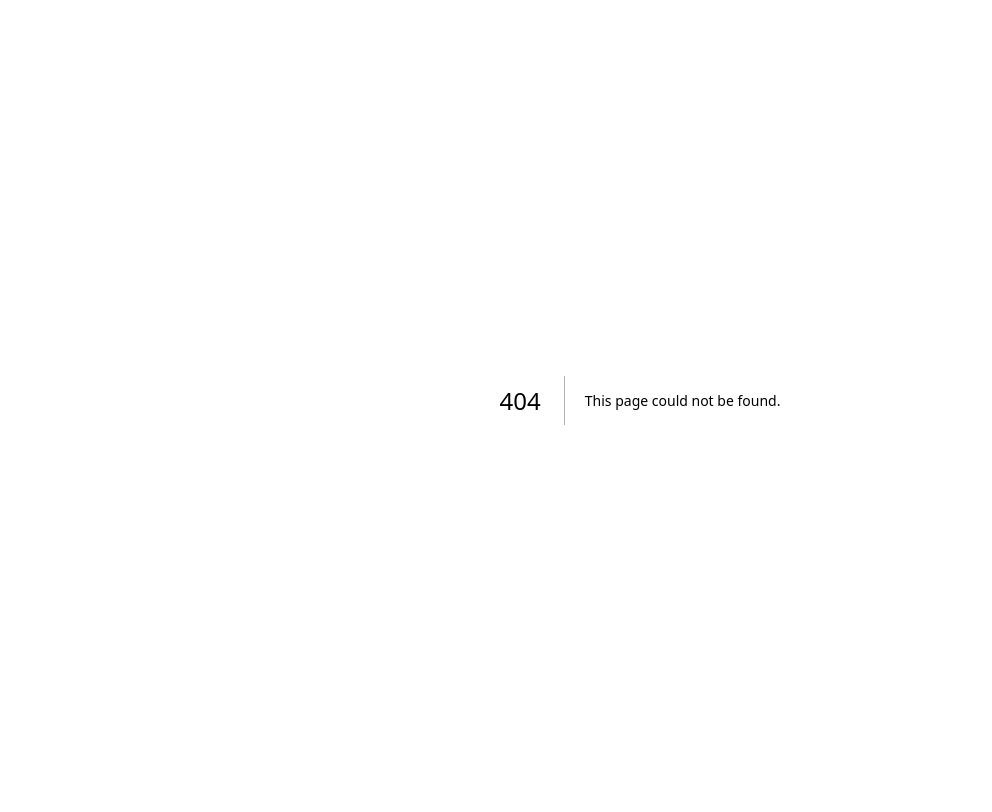
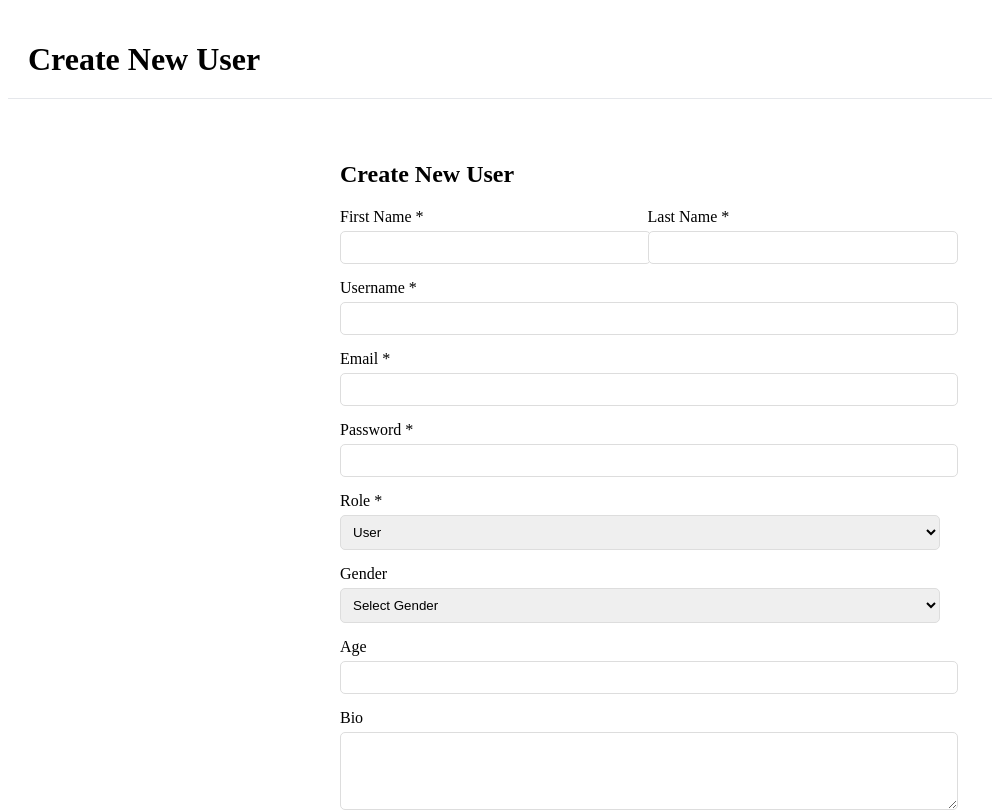
Before and after one commit to sshreya007/WEB-API-Trip_Companion, a Next.js app: page /admin/users/create in a window 1280 px wide. Before the commit this address had no page. Shown: the top 812 px of the page, without its empty margins (0-992 px from the left). Built offline with nearby package versions, Linux system fonts and the light colour scheme; no server answers; sample sign-in values are in the browser's storage.

Commit message:
Working on create user page

```diff
--- /dev/null
+++ b/app/admin/users/create/page.tsx
@@ -0,0 +1,29 @@
+'use client';
+
+import { useEffect } from 'react';
+import { useRouter } from 'next/navigation';
+import { useAuth } from '@/lib/hooks/useAuth';
+import UserForm from '@/components/admin/UserForm';
+
+export default function CreateUserPage() {
+  const router = useRouter();
+  const { user, loading } = useAuth();
+
+  useEffect(() => {
+    if (!loading && (!user || user.role !== 'admin')) {
+      router.push('/auth/login');
+    }
+  }, [user, loading, router]);
+
+  if (loading) return <div>Loading...</div>;
+  if (!user || user.role !== 'admin') return null;
+
+  return (
+    <div>
+      <h1 style={{ padding: '20px', borderBottom: '1px solid #e5e7eb' }}>
+        Create New User
+      </h1>
+      <UserForm isEdit={false} />
+    </div>
+  );
+}
```
